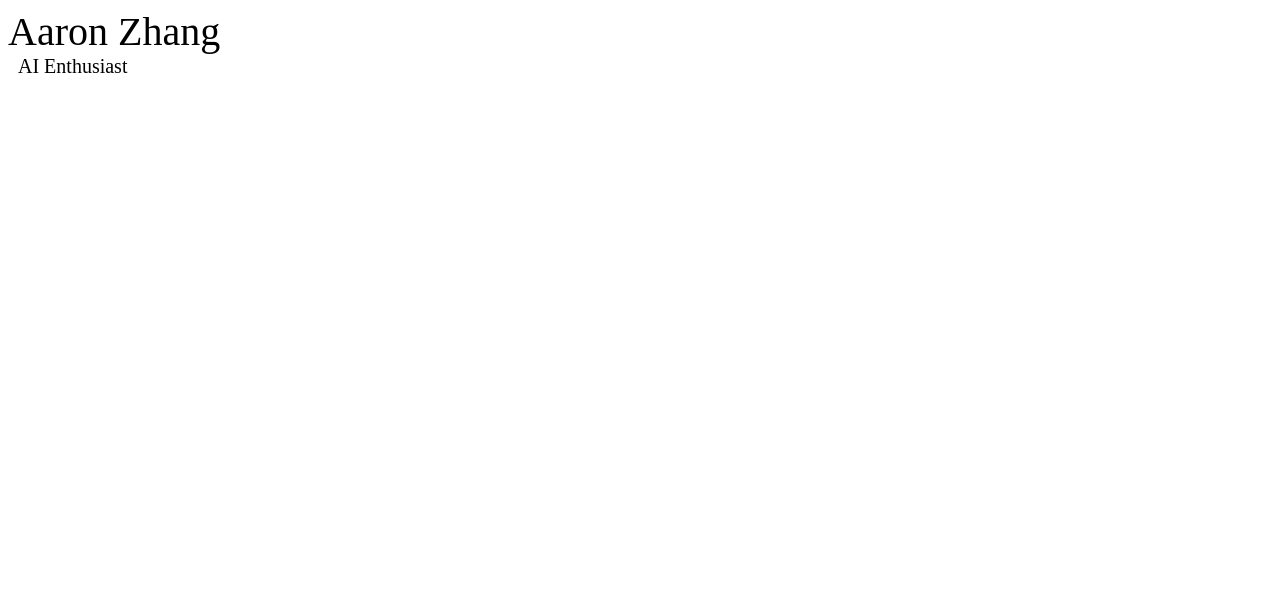
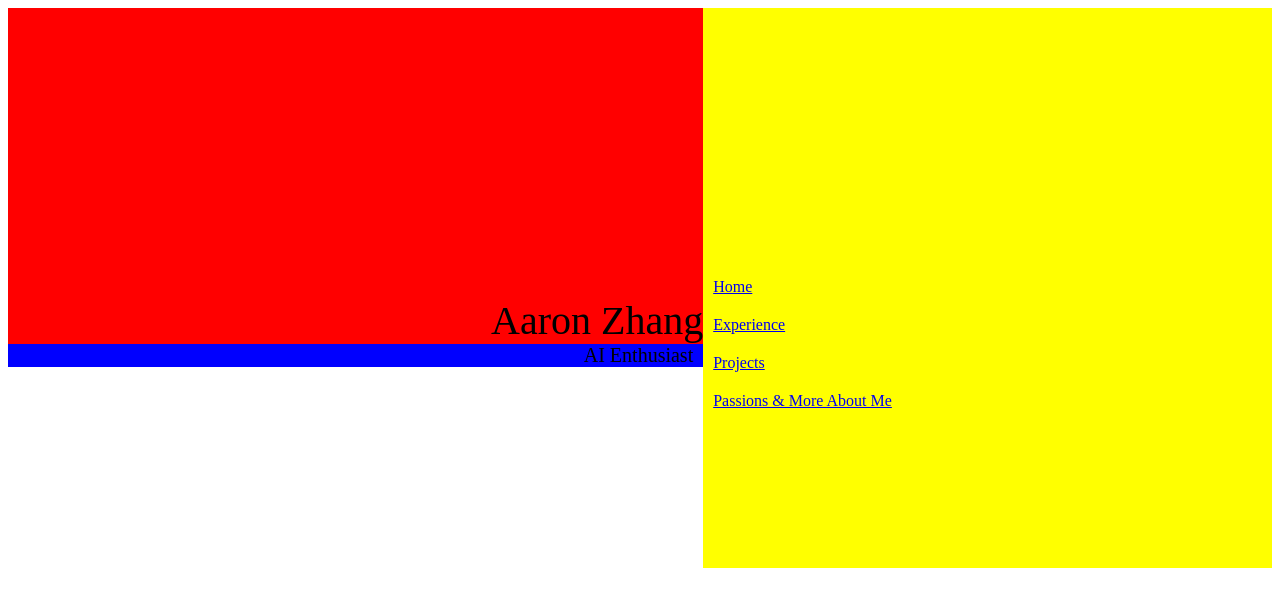
Before and after one commit to azhang413/Portfolio, a plain HTML site: page index.html in a window 1280 px wide. Drawn offline with Linux system fonts and the light colour scheme.

Commit message:
use grid, added base navbar

```diff
--- a/css/style.css
+++ b/css/style.css
@@ -1,45 +1,84 @@
-body .main {
-  display: flex;
+html, body {
+  height: 100%;
 }
 
-body .main .title {
-  display: flex;
-  flex-direction: column;
-  flex-grow: 8;
-  justify-content: center;
+body {
+  height: 100%;
+  min-height: 100vh;
 }
 
-body .main .title .name {
-  color: black;
-  font-size: 40px;
+.main {
+  display: grid;
+  width: 100%;
+  height: 100%;
+  grid-template-columns: 55% auto; /* Make a single column layout */
+  grid-template-rows: 70% 30%; /* Stack the title elements on top of each other */
 }
 
-body .main .title .words-wrapper {
+.title {
+  display: grid;
+  grid-template-rows: 60% auto; /* Stack name and words-wrapper vertically */
+}
+
+.name {
+  display: grid;
+  color: black;
+  background-color: red;
+  font-size: 40px;
+  justify-content: right;
+  align-content: end;
+}
+
+.words-wrapper {
+  display: grid;
+  background-color: blue;
   color: black;
   font-size: 20px;
+  justify-content: right;
+  align-self: start;
 }
 
-body .main .title .words-wrapper .words {
+.words {
   display: inline-grid;
   padding: 0 10px;
   border-radius: 6px;
   color: var(--color, #000);
 }
-body .main .title .words-wrapper .words span {
+
+.words span {
   grid-area: 1/1;
   display: none;
 }
-body .main .title .words-wrapper .words span.current {
+
+.words span.current {
   display: block;
   animation-name: rotate-text-up;
   animation-duration: 1.5s;
   animation-iteration-count: infinite;
 }
 
+.navbar {
+  display: grid;
+  background-color: yellow;
+  align-items: center;
+  grid-template-rows: 40% 40% auto;
+}
+
+.navbar .navbar-items a {
+  display: block;
+  padding: 10px;
+  justify-content: left;
+  align-self: center;
+}
+
+.navbar .navbar-items a:hover {
+  color: green;
+}
+
 /* Animations */
 @keyframes rotate-text-up {
   0% {
-    transform: translate3d(0, 40px, 0);
+    transform: translate3d(0, 20px, 0);
     opacity: 0;
   }
 
@@ -49,7 +88,7 @@ body .main .title .words-wrapper .words span.current {
   }
 
   100% {
-    transform: translate3d(0, -20px, 0);
+    transform: translate3d(0, -10px, 0);
     opacity: 0;
   }
 }
@@ -57,7 +96,7 @@ body .main .title .words-wrapper .words span.current {
 @keyframes fade-text-in {
   0% {
     opacity: 0;
-    transform: translate3d(0, 80px, 0);
+    transform: translate3d(0, 40px, 0);
   }
 
   50%, 100% {
--- a/index.html
+++ b/index.html
@@ -24,7 +24,16 @@
         </span>
       </div>
     </div>
-    <div></div>
+    <div class="navbar">
+      <div></div>
+      <div class="navbar-items">
+        <a href="./index.html", class="active">Home</a>
+        <a href="#">Experience</a>
+        <a href="./project-pages/watopoly_page.html">Projects</a>
+        <a href="#">Passions & More About Me</a>
+      </div>
+      <div></div>
+    </div>
   </div>
   <script src="js/script.js"></script>
 </body>
```
